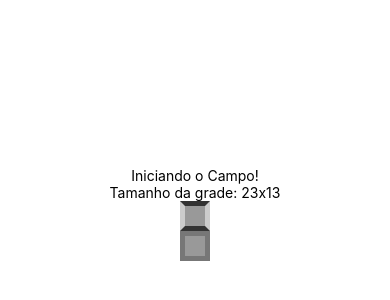
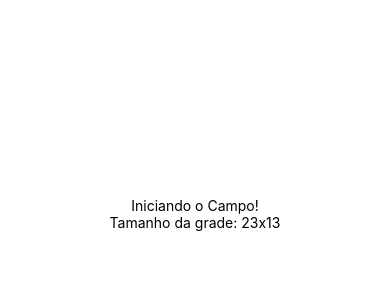
Before and after one commit to CarlosZoft/campo_minado, a React Native app: screen / in a window 390 px wide. Shown: the part 208-508 px from the top of the page. Built offline with nearby package versions, Linux system fonts and the light colour scheme.

Commit message:
test: component test

```diff
--- a/App.js
+++ b/App.js
@@ -10,8 +10,14 @@
       <Text>
         Tamanho da grade: {params.getRowsAmount()}x{params.getColumnsAmount()}
       </Text>
-      <Field></Field>
-      <Field opened></Field>
+      {/* <Field opened></Field> */}
+      {/* <Field opened nearMines={1}></Field>
+      <Field opened nearMines={2}></Field>
+      <Field opened nearMines={3}></Field>
+      <Field opened nearMines={6}></Field>
+      <Field mined></Field>
+      <Field mined opened></Field>
+      <Field mined opened exploded></Field> */}
     </View>
   );
 }
```
